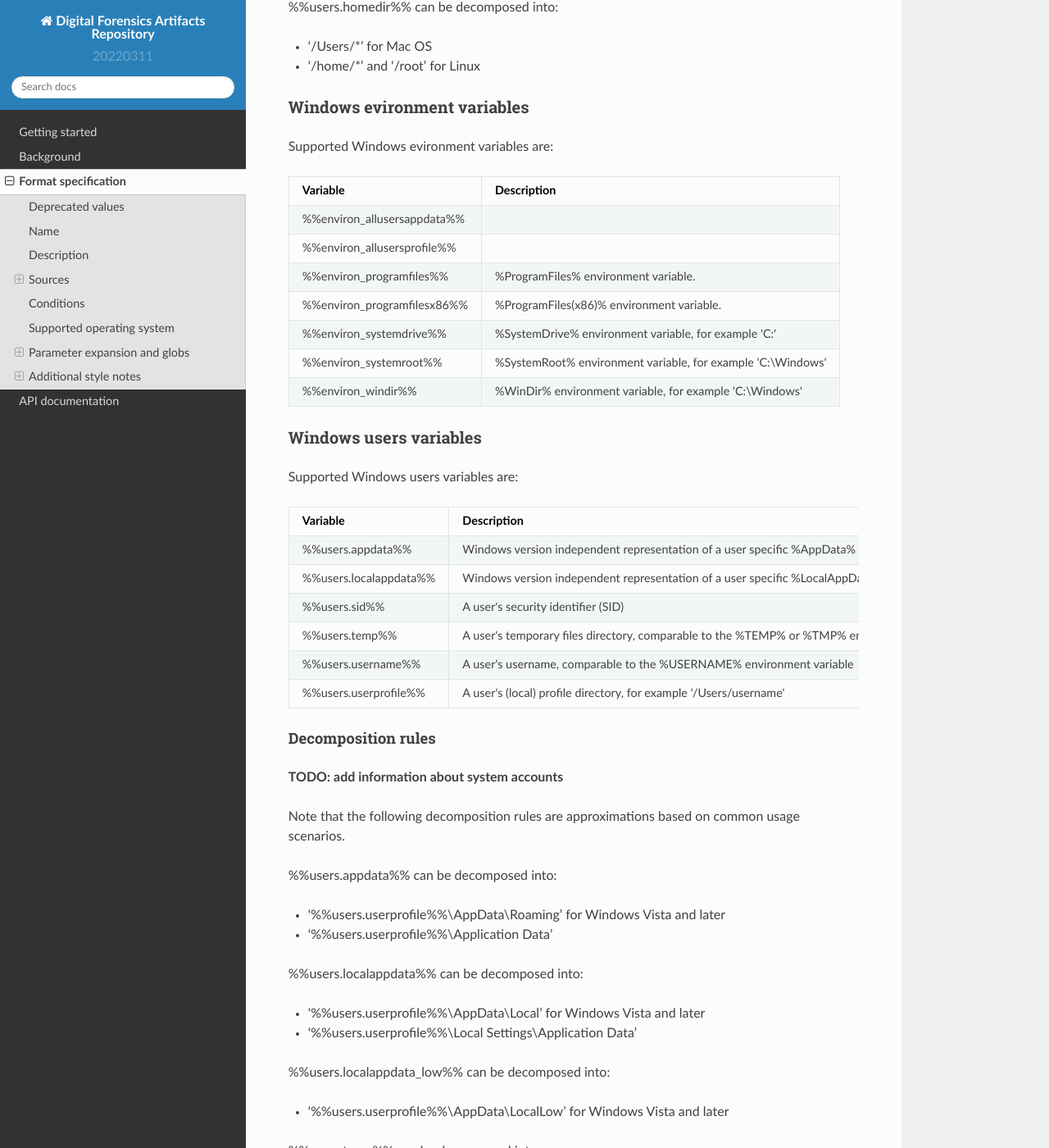
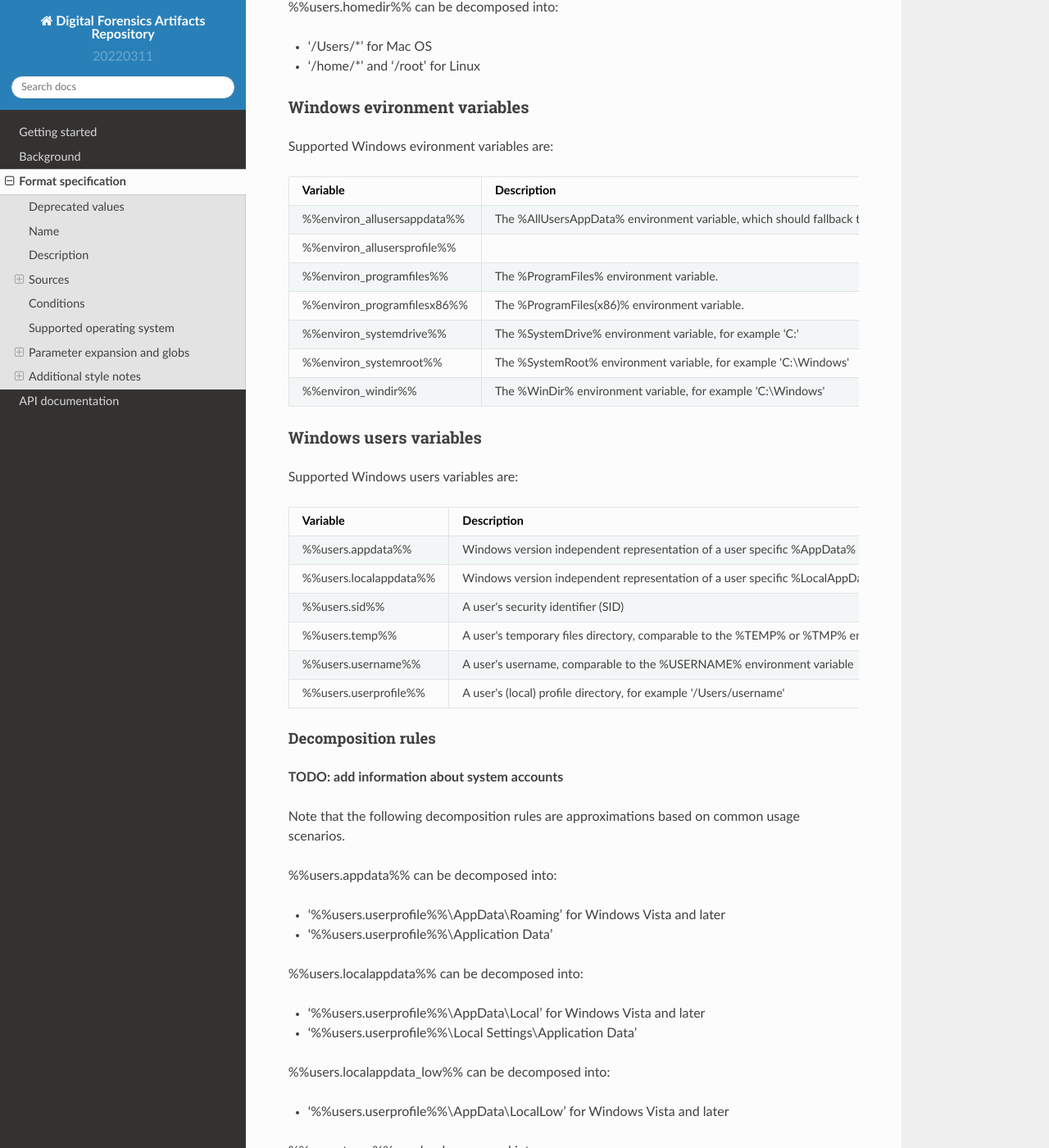
Before and after one commit to ForensicArtifacts/artifacts, a Sphinx documentation site: the page built from docs/sources/Format-specification.md, in a window 1280 px wide and 1400 px high, scrolled down 7048 px. Shown: the whole window at 82% size. Built offline with Sphinx 7.4.7 and the Read the Docs theme 2.0.0, drawn with Linux system fonts in a browser that asks for light colours; some of the changed text lies outside the part shown.

Commit message:
Worked on format specification documentation #23

```diff
--- a/docs/sources/Format-specification.md
+++ b/docs/sources/Format-specification.md
@@ -326,13 +326,13 @@ Supported Windows evironment variables are:
 
 Variable | Description
 --- | ---
-%%environ_allusersappdata%% |
+%%environ_allusersappdata%% | The %AllUsersAppData% environment variable, which should fallback to the %ProgramData% environment variable.
 %%environ_allusersprofile%% |
-%%environ_programfiles%% | %ProgramFiles% environment variable.
-%%environ_programfilesx86%% | %ProgramFiles(x86)% environment variable.
-%%environ_systemdrive%% | %SystemDrive% environment variable, for example 'C:'
-%%environ_systemroot%% | %SystemRoot% environment variable, for example 'C:\\Windows'
-%%environ_windir%% | %WinDir% environment variable, for example 'C:\\Windows'
+%%environ_programfiles%% | The %ProgramFiles% environment variable.
+%%environ_programfilesx86%% | The %ProgramFiles(x86)% environment variable.
+%%environ_systemdrive%% | The %SystemDrive% environment variable, for example 'C:'
+%%environ_systemroot%% | The %SystemRoot% environment variable, for example 'C:\\Windows'
+%%environ_windir%% | The %WinDir% environment variable, for example 'C:\\Windows'
 
 ### Windows users variables
 
@@ -374,8 +374,8 @@ common usage scenarios.
 
 %%users.userprofile%% can be decomposed into:
 
-* 'Documents and Settings\*'
-* 'Users\*' for Windows Vista and later
+* 'Documents and Settings\\*'
+* 'Users\\*' for Windows Vista and later
 
 ## Additional style notes
 
```
